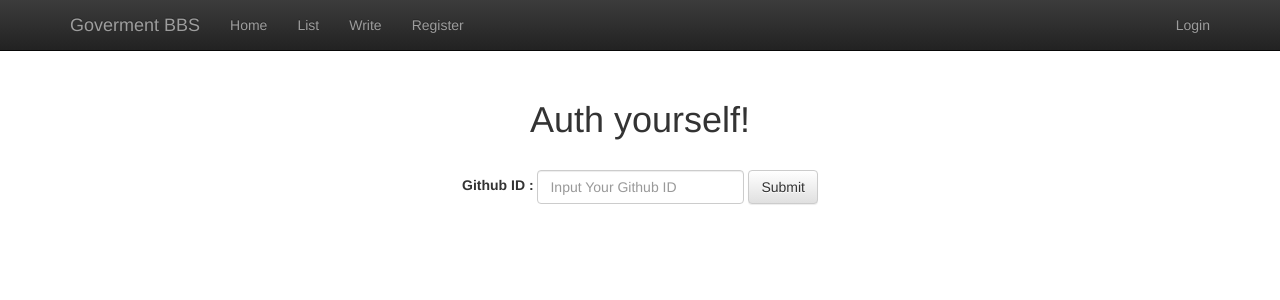
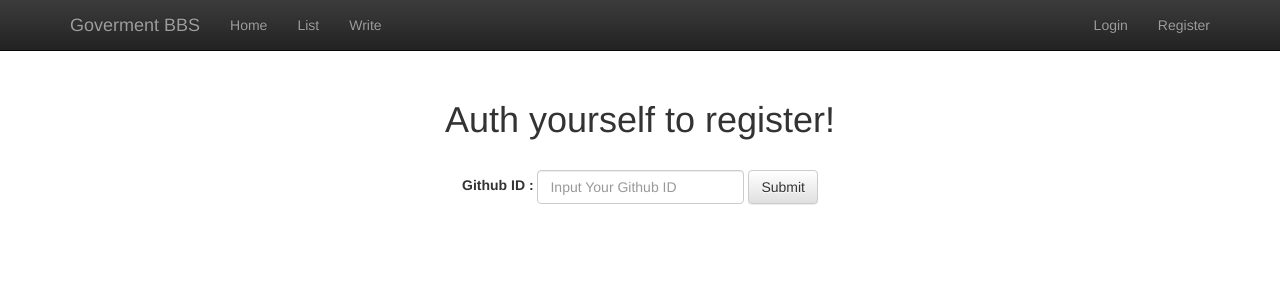
Before and after one commit to KAIST-IS521/TeamFive, a Django app: page /bbs/auth/ in a window 1280 px wide. Shown: the top 300 px of the page. Run offline with Django 3.2, Linux system fonts and the light colour scheme; some libraries are stand-ins or nearby versions.

Commit message:
Move register menu to the right navbar

```diff
--- a/web/bbs/templates/bbs/auth_index.html
+++ b/web/bbs/templates/bbs/auth_index.html
@@ -5,7 +5,7 @@ Auth
 {% endblock %}
 
 {% block content %}
-<h1>Auth yourself!</h1>
+<h1>Auth yourself to register!</h1>
 
 <br>
 
--- a/web/bbs/templates/bbs/base.html
+++ b/web/bbs/templates/bbs/base.html
@@ -26,7 +26,6 @@
                     <li id="navhome"><a href="/bbs/">Home</a></li>
                     <li id="navlist"><a href="/bbs/list">List</a></li>
                     <li id="navwrite"><a href="/bbs/write">Write</a></li>
-                    <li id="navregiset"><a href="/bbs/auth">Register</a></li>
                 </ul>
                 <ul class="nav navbar-nav navbar-right">
                     {% if request.user and request.user.is_authenticated %}
@@ -34,6 +33,7 @@
                     <li id="navlogin"><a href="/bbs/logout">Logout</a></li>
                     {% else %}
                     <li id="navlogin"><a href="/bbs/login">Login</a></li>
+                    <li id="navregiset"><a href="/bbs/auth">Register</a></li>
                     {% endif %}
                 </ul>
             </div><!--/.nav-collapse -->
```
